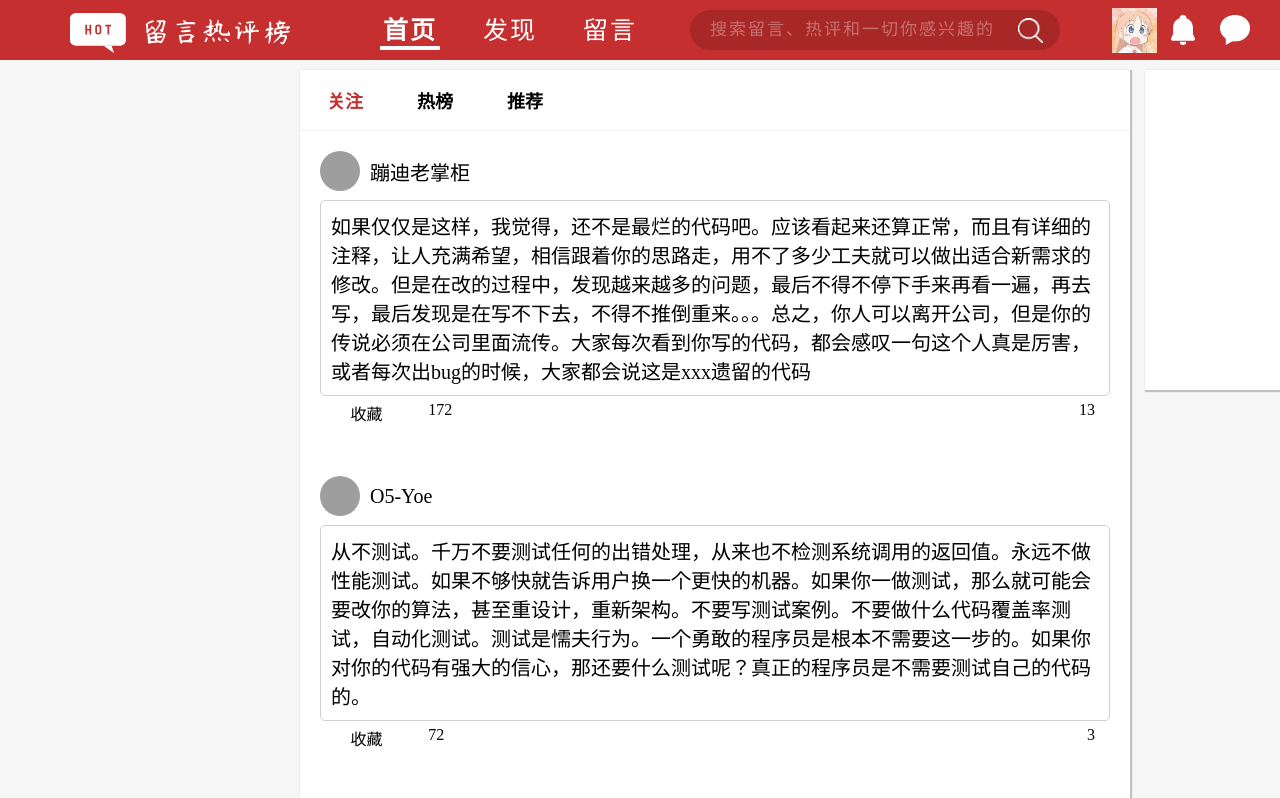
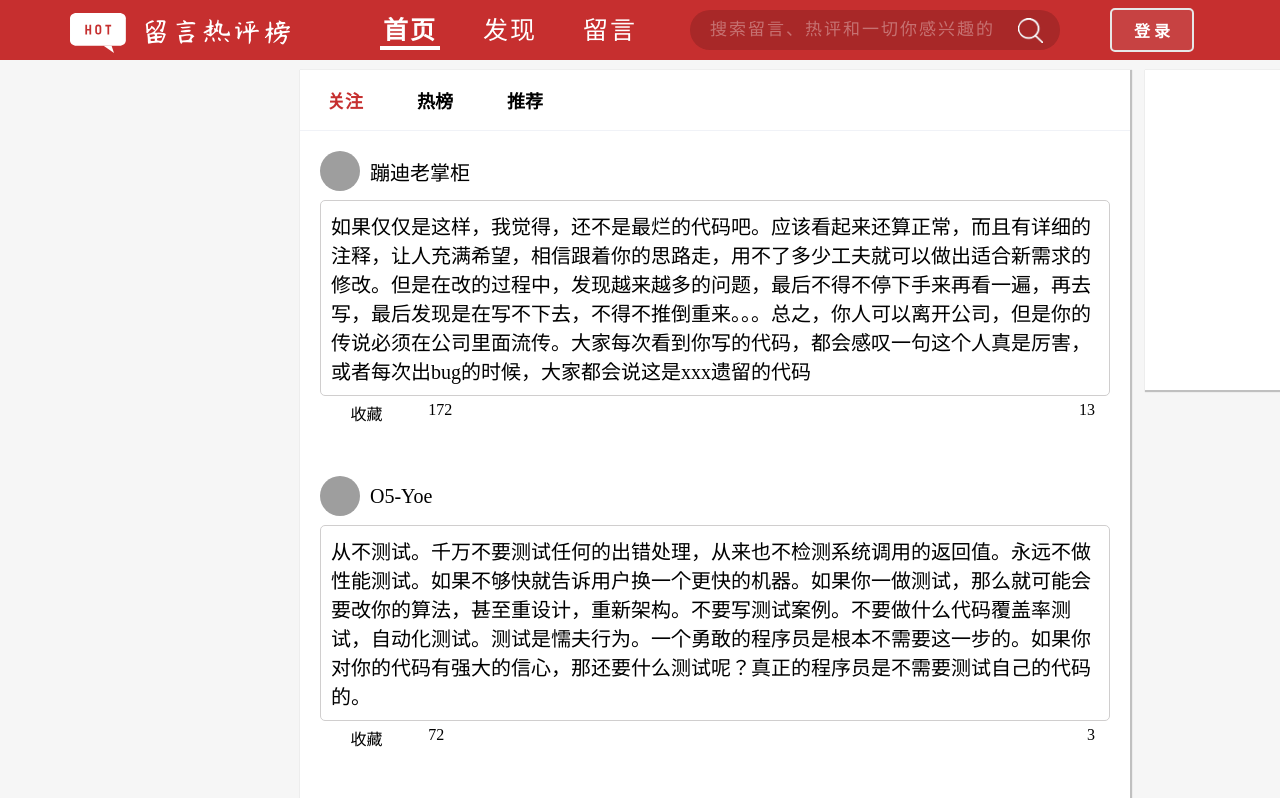
Before and after one commit to JackChanel/HotReviewWeb, a website: page index.html in a window 1280 px wide. Shown: the top 798 px of the page. Drawn offline with nearby package versions, Linux system fonts and the light colour scheme; grey boxes are pictures that could not be loaded; a web font is replaced by a local one.

Commit message:
Version 1.3 更新了两个页面

```diff
--- a/index.html
+++ b/index.html
@@ -194,7 +194,7 @@
 			},
 			mounted(){
 				console.log(localStorage.getItem("isLogin"))
-				if(localStorage.getItem("isLogin")=="false"){
+				if(localStorage.getItem("isLogin")=="false"||localStorage.getItem("isLogin")==null){
 					this.isLogin = false
 				}else{
 					this.isLogin = true
```
